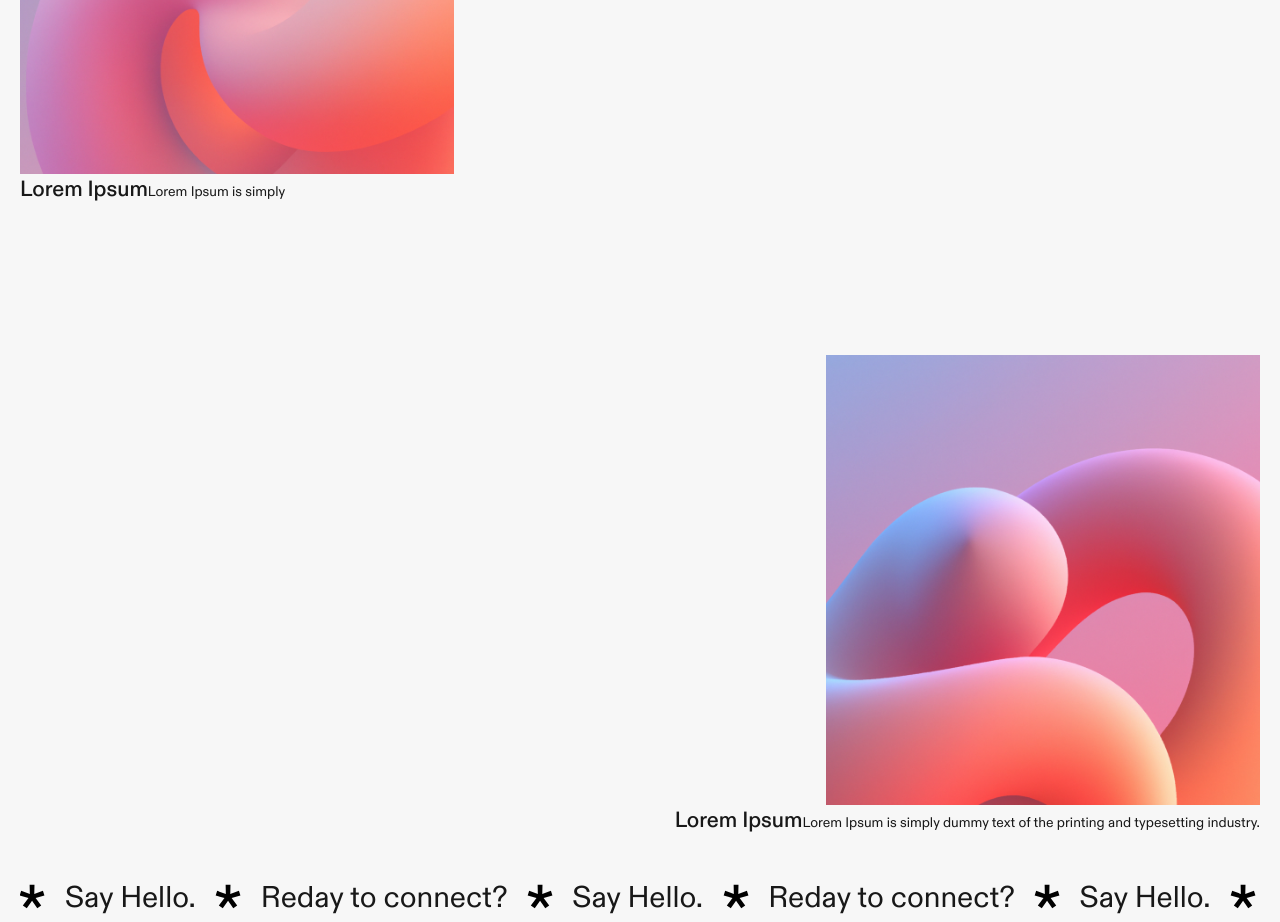
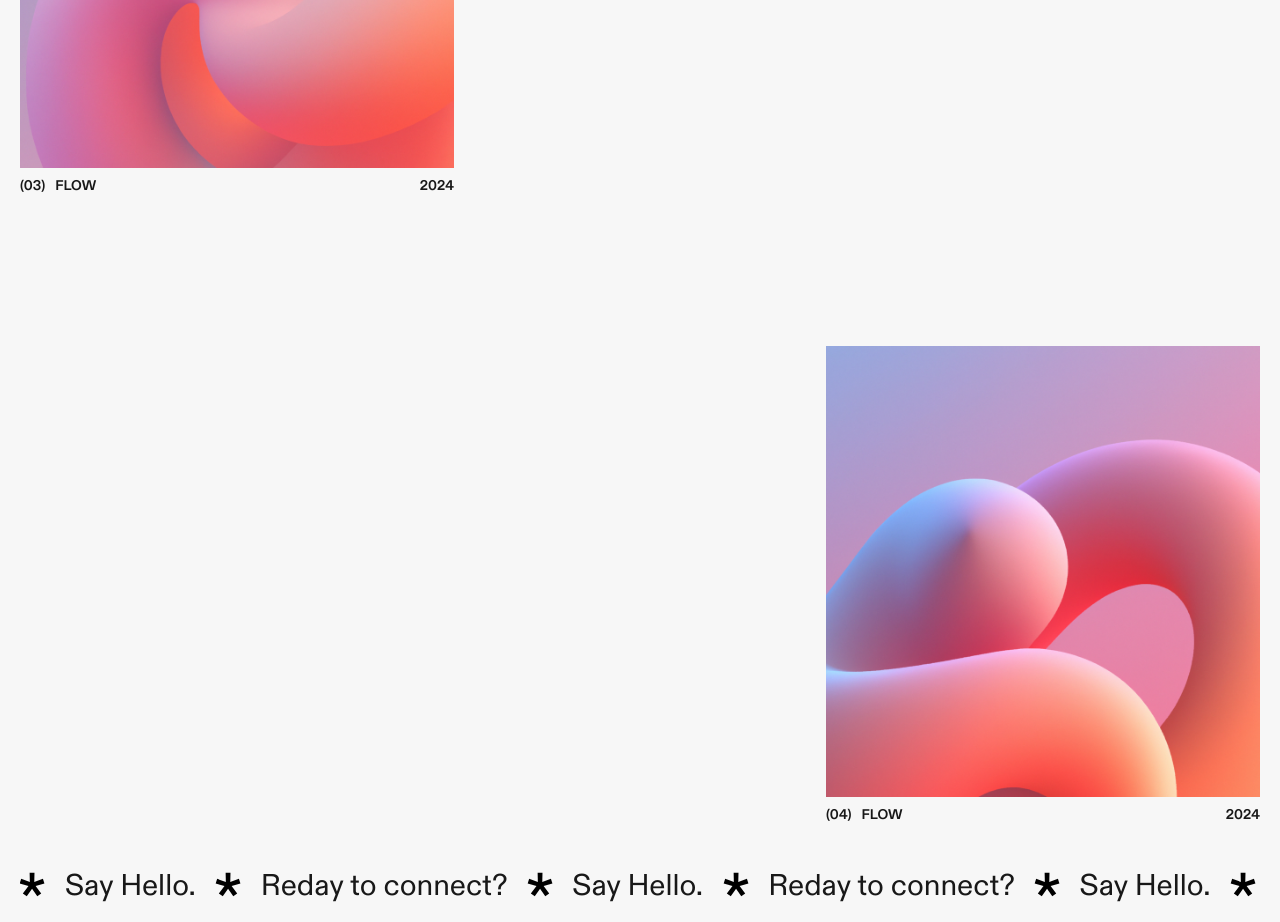
Before and after one commit to sejin-kr/portfolio_previous, a plain HTML site: page workspace/html/index.html in a window 1280 px wide. Shown: the part 3140-4062 px from the top of the page. Drawn offline with nearby package versions, Linux system fonts and the light colour scheme; files that its build step writes are made by us from their sources.

Commit message:
style: 카드 컨텐츠 타이틀 스타일 수정

```diff
--- a/workspace/assets/css/_main.scss
+++ b/workspace/assets/css/_main.scss
@@ -272,7 +272,6 @@ header {
         padding-bottom: 36.35%;
         // border-radius: 4px;
         overflow: hidden;
-        //test
 
         &:hover {
           .img-box img {
@@ -282,15 +281,6 @@ header {
           .img-box .overlay {
             opacity: 1;
           }
-        }
-
-        a {
-          position: absolute;
-          display: inline-block;
-          width: 100%;
-          height: 100%;
-          padding: 20px;
-          box-sizing: border-box;
         }
 
         .img-box {
@@ -323,20 +313,28 @@ header {
       }
 
       .tit {
-        strong,
-        strong div {
-          font-family: 'diatype';
-          font-size: 22px;
-          line-height: 140%;
-          font-weight: 500;
-          color: $default-bl-color;
-          text-align: center;
+        width: 35%;
+        display: flex;
+        justify-content: space-between;
+        align-items: center;
+        margin-top: 8px;
+
+        .num {
+          margin-right: 10px;
         }
-        span,
-        span div {
+
+        .split-line {
+          height: 20px;
+          display: flex;
+          flex-direction: column;
+          align-items: flex-end;
+          overflow: hidden;
+        }
+
+        span {
           font-family: 'diatype';
           font-size: 14px;
-          font-weight: 400;
+          font-weight: 600;
           line-height: 140%;
           color: $default-bl-color;
           text-align: center;
--- a/workspace/html/index.html
+++ b/workspace/html/index.html
@@ -170,8 +170,14 @@
                       </a>
 
                       <div class="tit">
-                        <strong>Flow</strong>
-                        <span> Website </span>
+                        <div>
+                          <span class="num">(01)</span>
+                          <span>FLOW</span>
+                        </div>
+                        <div class="split-line">
+                          <span>2024</span>
+                          <span>VIEW PROJECT</span>
+                        </div>
                       </div>
                     </li>
                     <li>
@@ -183,8 +189,14 @@
                       </a>
 
                       <div class="tit">
-                        <strong>Lorem Ipsum</strong>
-                        <span>Lorem Ipsum is simply dummy text</span>
+                        <div>
+                          <span class="num">(02)</span>
+                          <span>FLOW</span>
+                        </div>
+                        <div class="split-line">
+                          <span>2024</span>
+                          <span>VIEW PROJECT</span>
+                        </div>
                       </div>
                     </li>
                     <li>
@@ -196,8 +208,14 @@
                       </a>
 
                       <div class="tit">
-                        <strong>Lorem Ipsum</strong>
-                        <span>Lorem Ipsum is simply</span>
+                        <div>
+                          <span class="num">(03)</span>
+                          <span>FLOW</span>
+                        </div>
+                        <div class="split-line">
+                          <span>2024</span>
+                          <span>VIEW PROJECT</span>
+                        </div>
                       </div>
                     </li>
                     <li>
@@ -209,11 +227,14 @@
                       </a>
 
                       <div class="tit">
-                        <strong>Lorem Ipsum</strong>
-                        <span
-                          >Lorem Ipsum is simply dummy text of the printing and typesetting
-                          industry.</span
-                        >
+                        <div>
+                          <span class="num">(04)</span>
+                          <span>FLOW</span>
+                        </div>
+                        <div class="split-line">
+                          <span>2024</span>
+                          <span>VIEW PROJECT</span>
+                        </div>
                       </div>
                     </li>
                   </ul>
```
